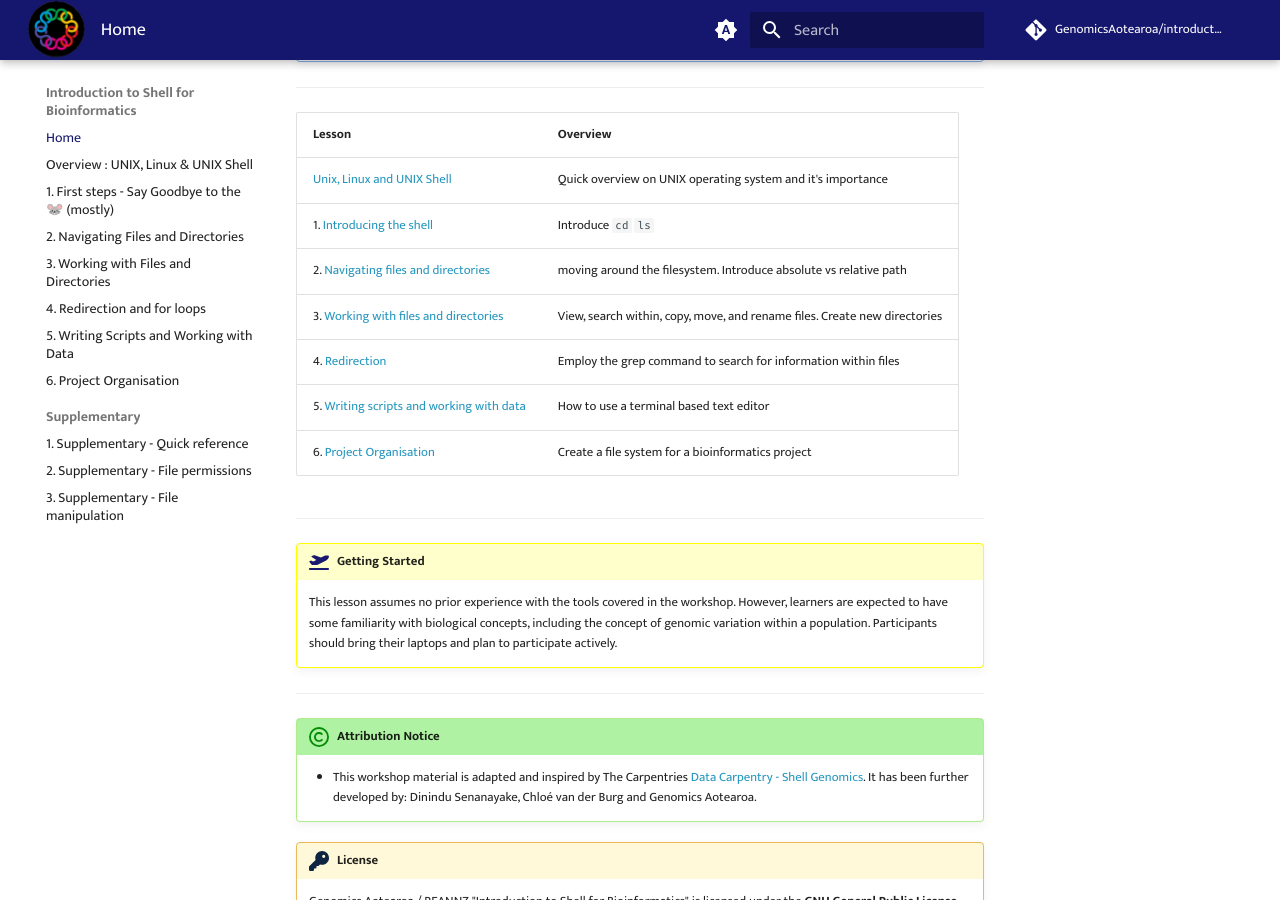
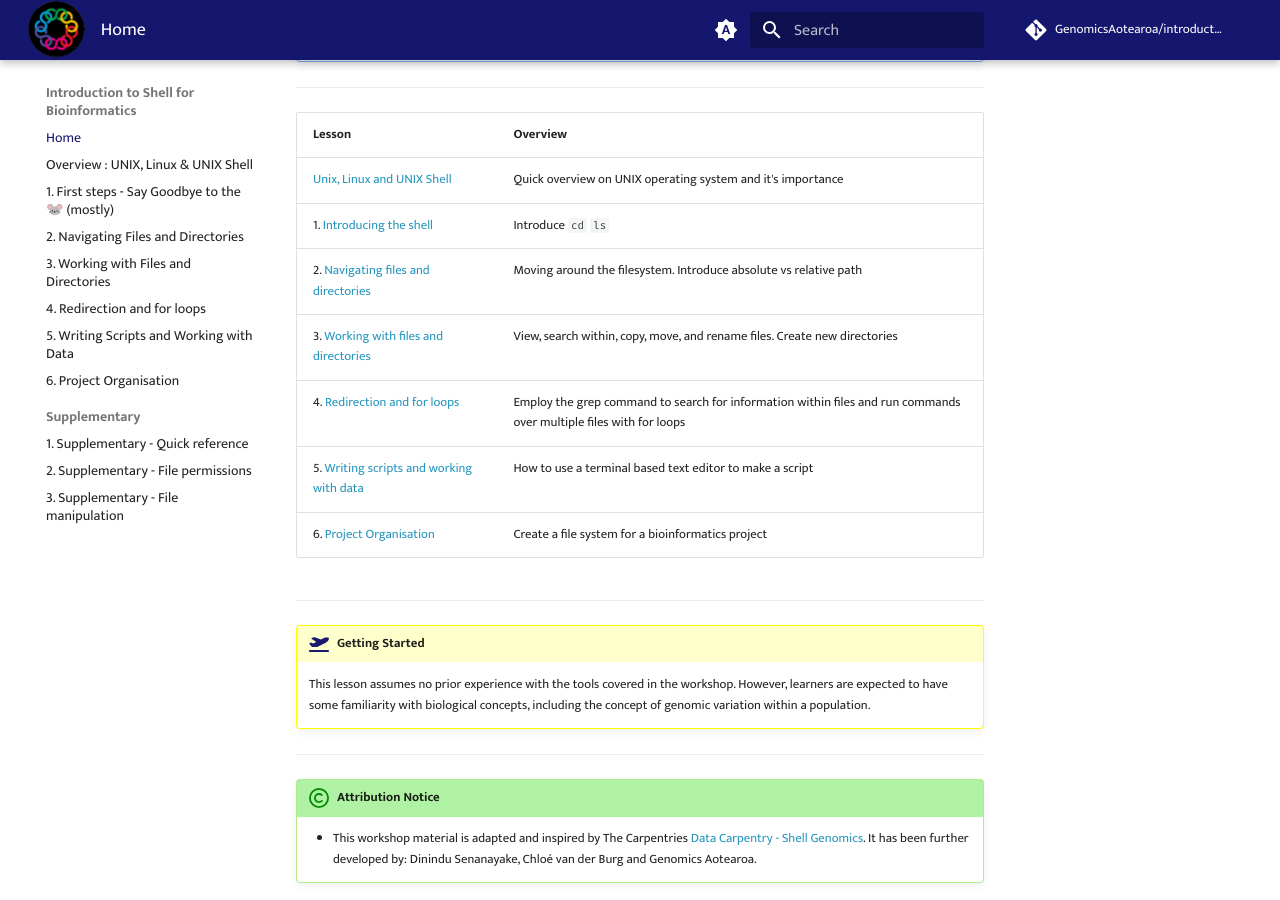
Before and after one commit to GenomicsAotearoa/introduction-to-shell, an MkDocs documentation site: the page built from docs/index.md, in a window 1280 px wide and 900 px high, scrolled down 885 px. Built offline with MkDocs 1.6.1 and Material for MkDocs 9.7.7, drawn with Linux system fonts in a browser that asks for light colours; comment, search, counter and statistics services are not loaded; some of the changed text lies outside the part shown.

```diff
--- a/docs/index.md
+++ b/docs/index.md
@@ -1,7 +1,7 @@
-# Introduction to Shell
+# Introduction to Shell for Bioinformatics
 
 
-![image](./fig/icon.png){: width="350px" .center}
+[![image](./fig/icon.png){: width="350px" .center}](https://en.wikipedia.org/wiki/Tux_(mascot))
 
 
 !!! circle-info ""
@@ -24,10 +24,10 @@
 |:---------------------------------------------------|:-------------|
 |[Unix, Linux and UNIX Shell](./0-unixl-linux-overview.md)|Quick overview on UNIX operating system and it's importance|
 |1. [Introducing the shell](./01-introduction.md)| Introduce `cd` `ls`  |
-|2. [Navigating files and directories](./02-the-filesystem.md)| moving around the filesystem. Introduce absolute vs relative path |
+|2. [Navigating files and directories](./02-the-filesystem.md)| Moving around the filesystem. Introduce absolute vs relative path |
 |3. [Working with files and directories](./03-working-with-files.md)| View, search within, copy, move, and rename files. Create new directories |
-|4. [Redirection](./04-redirection.md)| Employ the grep command to search for information within files |
-|5. [Writing scripts and working with data](./05-writing-scripts.md)| How to use a terminal based text editor |
+|4. [Redirection and for loops](./04-redirection.md)| Employ the grep command to search for information within files and run commands over multiple files with for loops  |
+|5. [Writing scripts and working with data](./05-writing-scripts.md)| How to use a terminal based text editor to make a script |
 |6. [Project Organisation](./06-organization.md)| Create a file system for a bioinformatics project |
 
  - - -
@@ -39,7 +39,7 @@
     This lesson assumes no prior experience with the tools covered in the workshop.
     However, learners are expected to have some familiarity with biological concepts,
     including the
-    concept of genomic variation within a population. Participants should bring their laptops and plan to participate actively.
+    concept of genomic variation within a population.
 
 - - -
 
--- /dev/null
+++ b/docs/javascripts/external-links.js
@@ -0,0 +1,8 @@
+document.addEventListener("DOMContentLoaded", function () {
+  document.querySelectorAll('a[href^="http"]').forEach(function (link) {
+    if (link.hostname !== window.location.hostname) {
+      link.target = "_blank";
+      link.rel = "noopener";
+    }
+  });
+});
--- a/mkdocs.yml
+++ b/mkdocs.yml
@@ -131,6 +131,7 @@ plugins:
 extra_javascript:
   - javascripts/mathjax.js
   - https://cdn.jsdelivr.net/npm/mathjax@3/es5/tex-mml-chtml.js
+  - javascripts/external-links.js
 
 copyright : Introduction Shell for Bioinformatics workshop material is licensed under a <a rel="noopener" target="_blank" href="https://www.gnu.org/licenses/gpl-3.0.en.html">GNU General Public License v3.0</a>
 
```
Also changed, not shown: docs/04-redirection.md (+1 -1 lines), docs/Supplementary/2-supplementary.md (+2 -1 lines).
